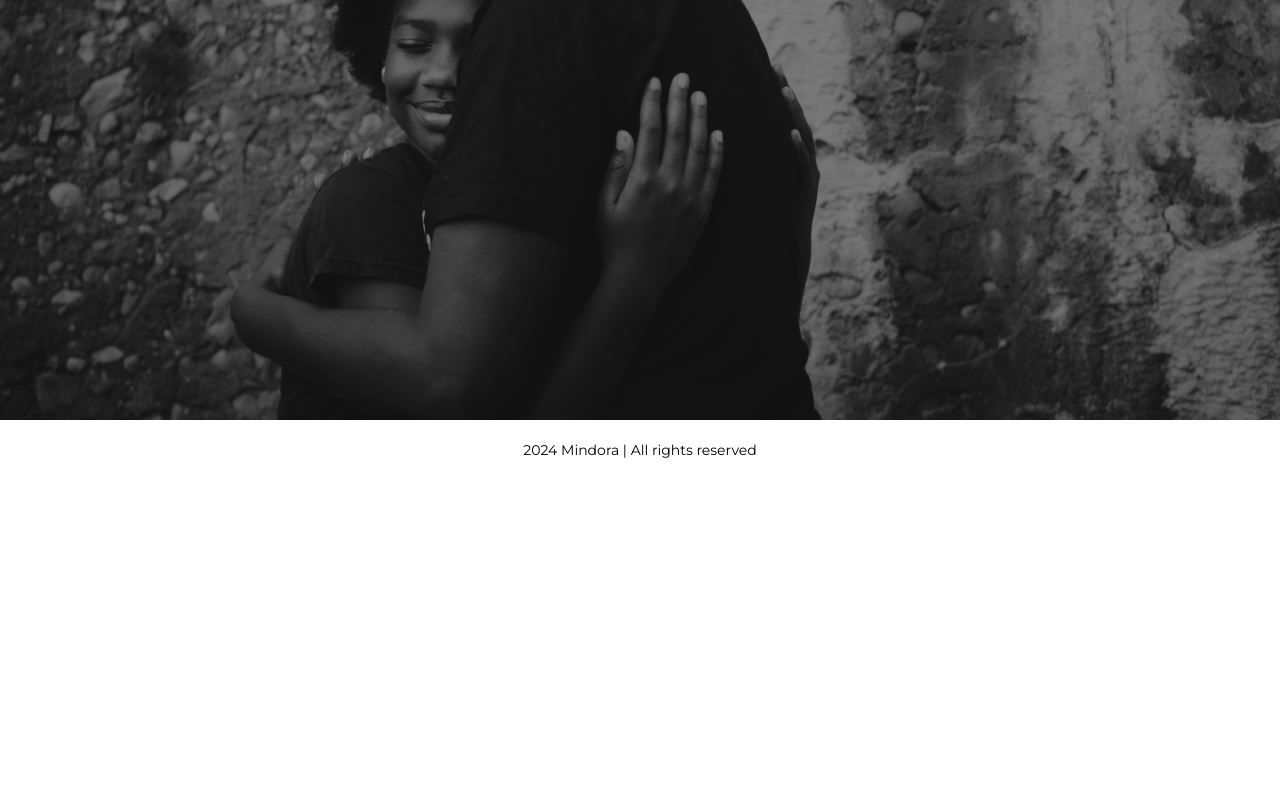
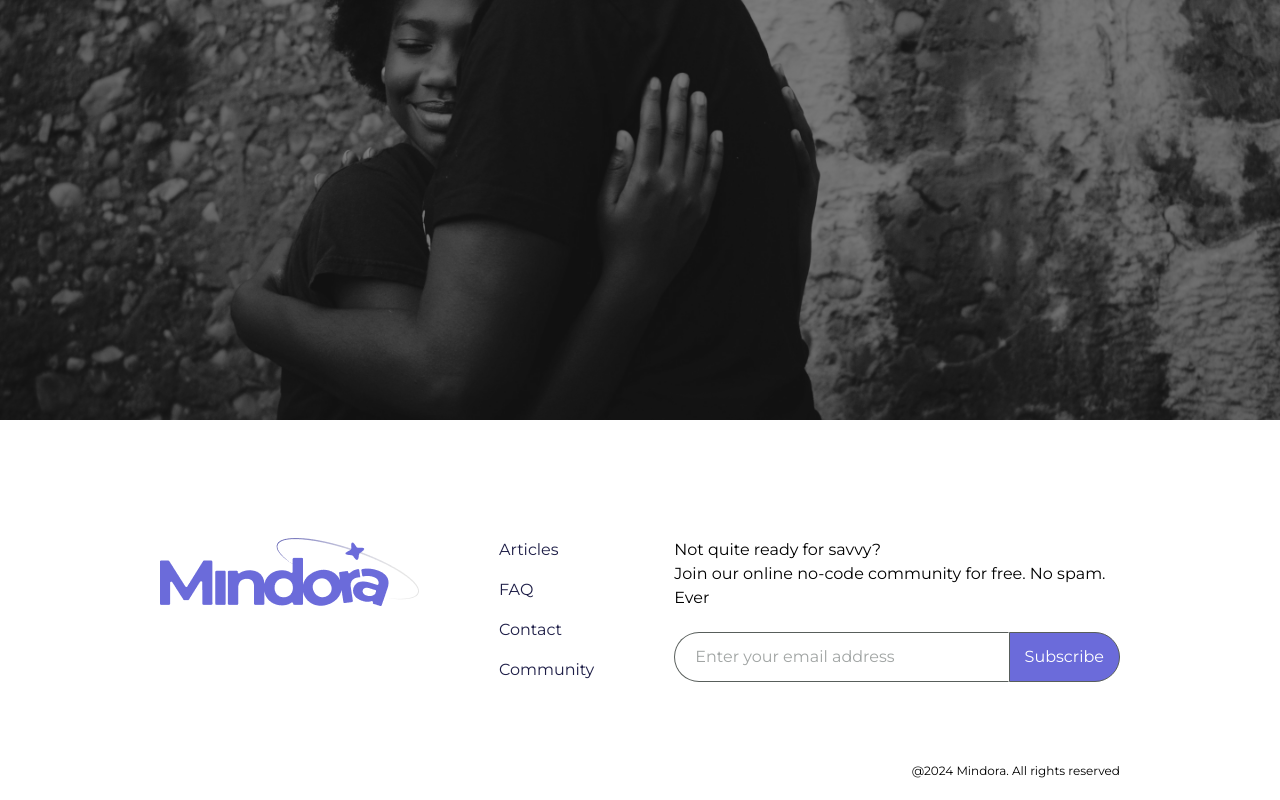
Before and after one commit to miadinh38/mental-health-app, a Next.js app in the folder frontend/: page / in a window 1280 px wide. Shown: the part 4413-5213 px from the top of the page. Before the commit the page ends 4970 px from the top, so only its background shows below. Built offline with nearby package versions, Linux system fonts and the light colour scheme.

Commit message:
Implement Footer with styling

```diff
--- a/frontend/components/Footer.js
+++ b/frontend/components/Footer.js
@@ -1,8 +1,67 @@
+import Image from "next/image";
+import Link from "next/link";
+
 const Footer = () => {
   return (
-    <footer className="flexCenter mb-24 mt-5">
-      <p className="regular-14 w-full text-center text-gray-30">
-        2024 Mindora | All rights reserved
+    <footer className="h-[380px] relative flex flex-col">
+      <div className="absolute w-full h-full flexCenter mb-24 flex flex-col">
+        <div className="flex w-3/4">
+          <Link href="/">
+            <Image
+              src="/logo-xl.png"
+              alt="Mindora logo"
+              width={259}
+              height={68}
+              priority
+              className="max-w-full"
+            />
+          </Link>
+
+          <div className="flex flex-1 ml-20">
+            <ul className="flex flex-col justify-start h-full gap-4 items-start md:hidden">
+              {["articles", "FAQ", "contact", "community"].map(
+                (label, index) => (
+                  <Link
+                    key={index}
+                    href={`${label}`}
+                    className="capitalize regular-16 text-purple-900 flexCenter cursor-point
+                    transition-all hover:font-bold"
+                  >
+                    {label}
+                  </Link>
+                )
+              )}
+            </ul>
+
+            <div className="flex flex-col flex-1 ml-20 justify-between">
+              <p className="regular-16">
+                Not quite ready for savvy? <br />
+                Join our online no-code community for free. No spam. Ever
+              </p>
+              <div className="flex justify-between items-center">
+                <input
+                  type="email"
+                  id="email"
+                  name="email"
+                  placeholder="Enter your email address"
+                  required
+                  className="w-3/4 border border-gray-400 border-r-transparent px-5 py-3 rounded-l-5xl placeholder-gray-300 regular-16"
+                />
+                <button
+                  type="submit"
+                  className="flex flex-1 flexCenter text-white bg-purple-700 border border--transparent
+                  border-gray-400 px-2 py-3 rounded-r-5xl cursor-pointer hover:bg-black regular-16"
+                >
+                  Subscribe
+                </button>
+              </div>
+            </div>
+          </div>
+        </div>
+      </div>
+
+      <p className="regular-12 w-3/4 mx-auto text-end text-gray-30 mt-auto mb-5">
+        @2024 Mindora. All rights reserved
       </p>
     </footer>
   );
```
